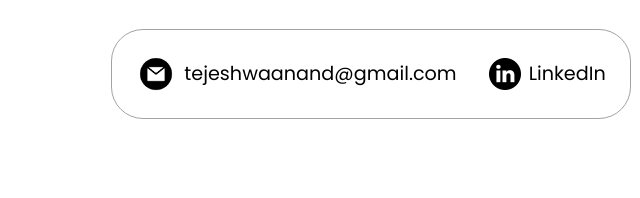
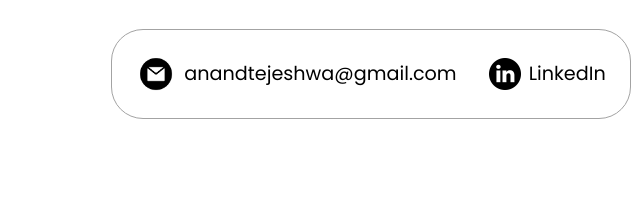
Before and after one commit to tejeshwaanand/portfolio, a plain HTML site: page index.html in a window 1280 px wide. Shown: the part 4327-4525 px from the top of the page, 269-909 px from the left. Drawn offline with Linux system fonts and the light colour scheme.

Commit message:
email update

```diff
--- a/index.html
+++ b/index.html
@@ -247,7 +247,7 @@
     <div class="contact-info-upper-container">
       <div class="contact-info-container">
         <img src="./assets/email.png" alt="Email icon" class="icon contact-icon email-icon" />
-        <p><a href="mailto:tejeshwaanand@gmail.com">tejeshwaanand@gmail.com</a></p>
+        <p><a href="mailto:anandtejeshwa@gmail.com">anandtejeshwa@gmail.com</a></p>
       </div>
       <div class="contact-info-container">
         <img src="./assets/linkedin.png" alt="LinkedIn icon" class="icon contact-icon" />
```
